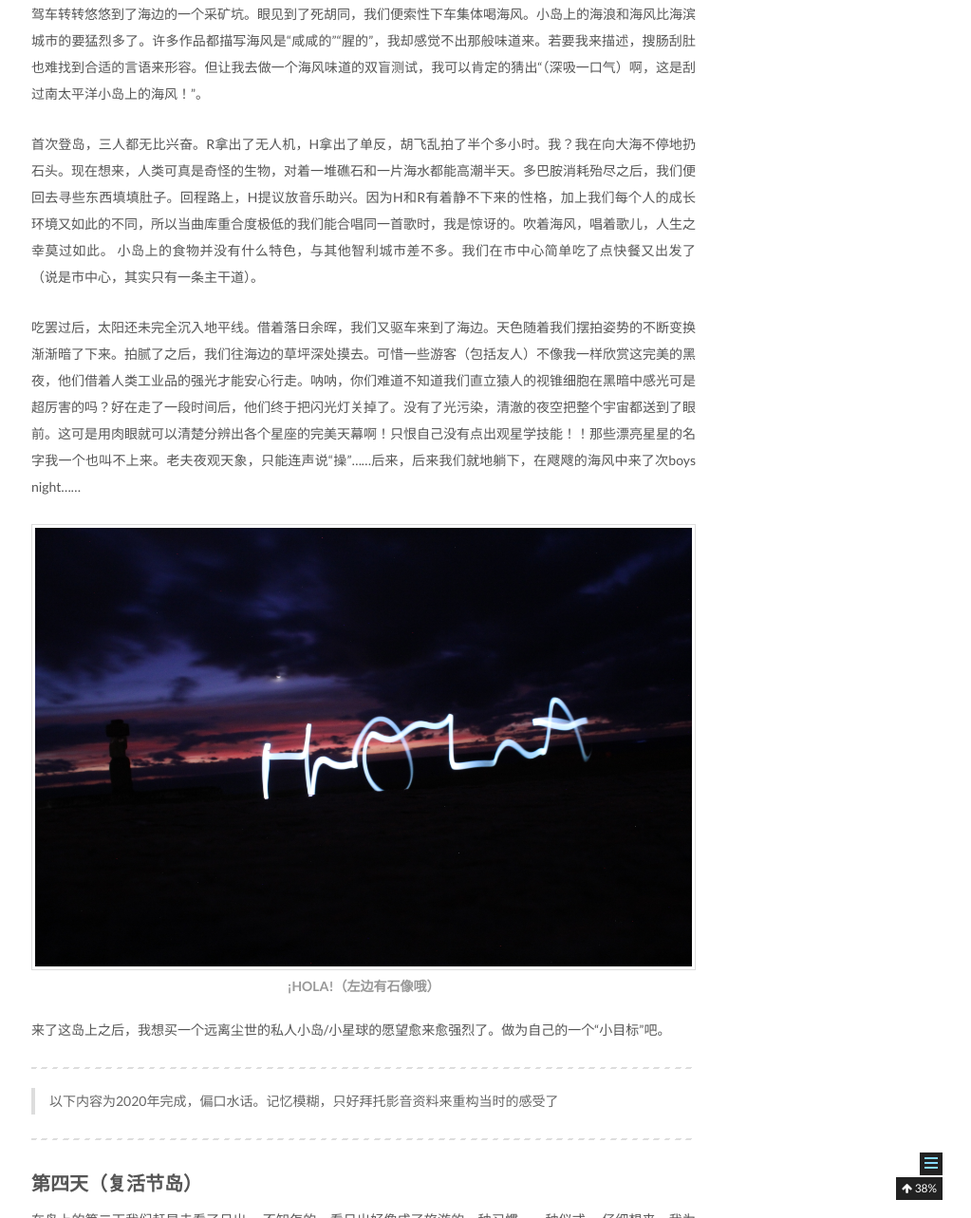
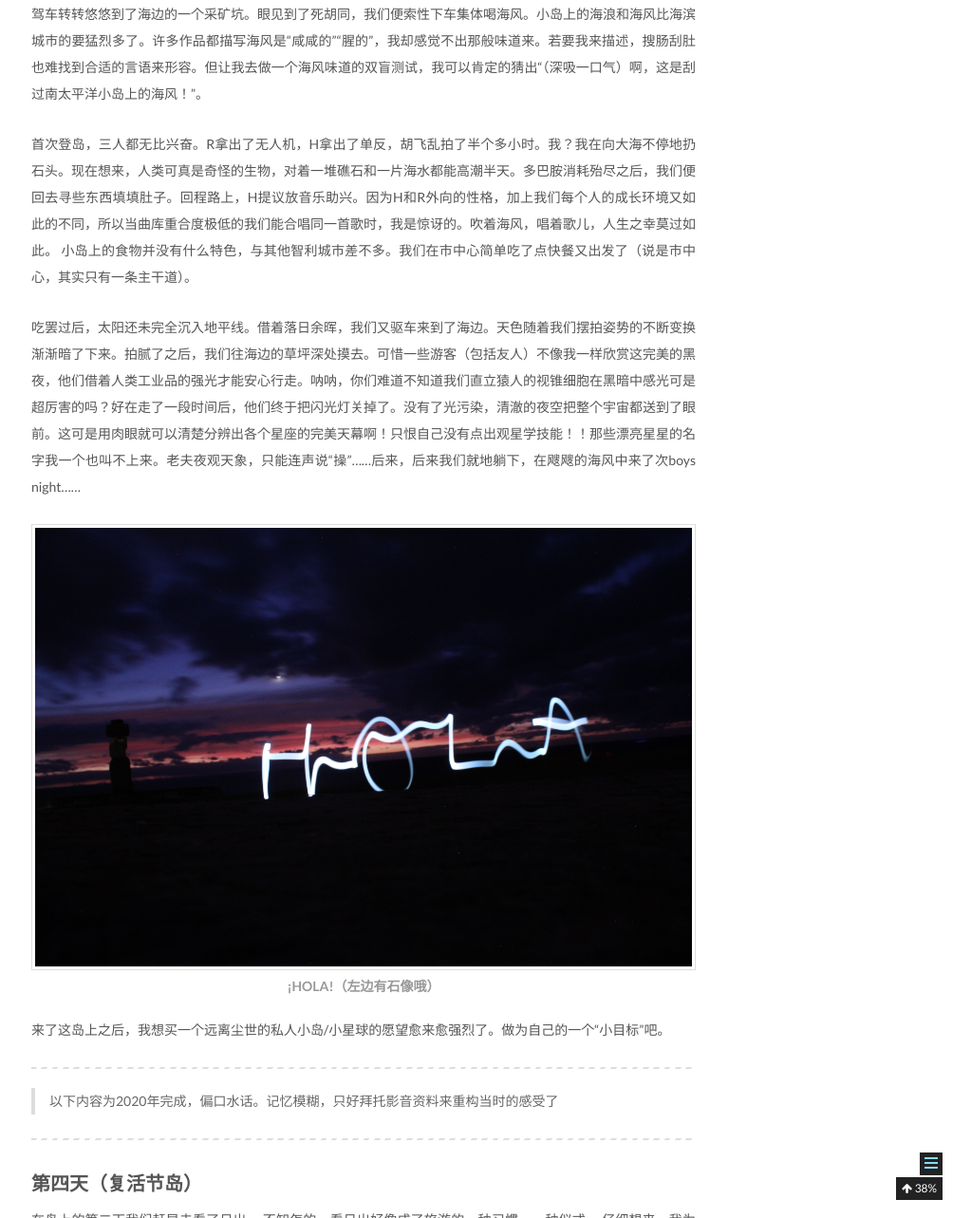
Before and after one commit to pwyq/blog, a Jekyll site: the page built from _posts/2020-02-01-Chile-travels.md, in a window 1280 px wide and 1400 px high, scrolled down 5187 px, cut to the strip 117-1400 px from the top of the window. Shown: the whole strip at 95% size, without its empty margins (257-1280 px from the left). Built offline with Jekyll 4.4.1, drawn with Linux system fonts in a browser that asks for light colours.

Commit message:
Update 2020-02-01-Chile-travels.md

```diff
--- a/_posts/2020-02-01-Chile-travels.md
+++ b/_posts/2020-02-01-Chile-travels.md
@@ -89,7 +89,7 @@ tags:
 
 驾车转转悠悠到了海边的一个采矿坑。眼见到了死胡同，我们便索性下车集体喝海风。小岛上的海浪和海风比海滨城市的要猛烈多了。许多作品都描写海风是“咸咸的”“腥的”，我却感觉不出那般味道来。若要我来描述，搜肠刮肚也难找到合适的言语来形容。但让我去做一个海风味道的双盲测试，我可以肯定的猜出“（深吸一口气）啊，这是刮过南太平洋小岛上的海风！”。
 
-首次登岛，三人都无比兴奋。R拿出了无人机，H拿出了单反，胡飞乱拍了半个多小时。我？我在向大海不停地扔石头。现在想来，人类可真是奇怪的生物，对着一堆礁石和一片海水都能高潮半天。多巴胺消耗殆尽之后，我们便回去寻些东西填填肚子。回程路上，H提议放音乐助兴。因为H和R有着静不下来的性格，加上我们每个人的成长环境又如此的不同，所以当曲库重合度极低的我们能合唱同一首歌时，我是惊讶的。吹着海风，唱着歌儿，人生之幸莫过如此。
+首次登岛，三人都无比兴奋。R拿出了无人机，H拿出了单反，胡飞乱拍了半个多小时。我？我在向大海不停地扔石头。现在想来，人类可真是奇怪的生物，对着一堆礁石和一片海水都能高潮半天。多巴胺消耗殆尽之后，我们便回去寻些东西填填肚子。回程路上，H提议放音乐助兴。因为H和R外向的性格，加上我们每个人的成长环境又如此的不同，所以当曲库重合度极低的我们能合唱同一首歌时，我是惊讶的。吹着海风，唱着歌儿，人生之幸莫过如此。
 小岛上的食物并没有什么特色，与其他智利城市差不多。我们在市中心简单吃了点快餐又出发了（说是市中心，其实只有一条主干道）。
 
 吃罢过后，太阳还未完全沉入地平线。借着落日余晖，我们又驱车来到了海边。天色随着我们摆拍姿势的不断变换渐渐暗了下来。拍腻了之后，我们往海边的草坪深处摸去。可惜一些游客（包括友人）不像我一样欣赏这完美的黑夜，他们借着人类工业品的强光才能安心行走。呐呐，你们难道不知道我们直立猿人的视锥细胞在黑暗中感光可是超厉害的吗？好在走了一段时间后，他们终于把闪光灯关掉了。没有了光污染，清澈的夜空把整个宇宙都送到了眼前。这可是用肉眼就可以清楚分辨出各个星座的完美天幕啊！只恨自己没有点出观星学技能！！那些漂亮星星的名字我一个也叫不上来。老夫夜观天象，只能连声说“操”……后来，后来我们就地躺下，在飕飕的海风中来了次boys night……
```
